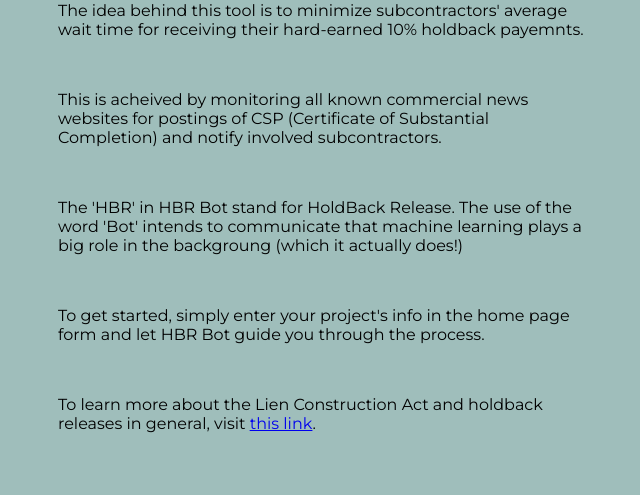
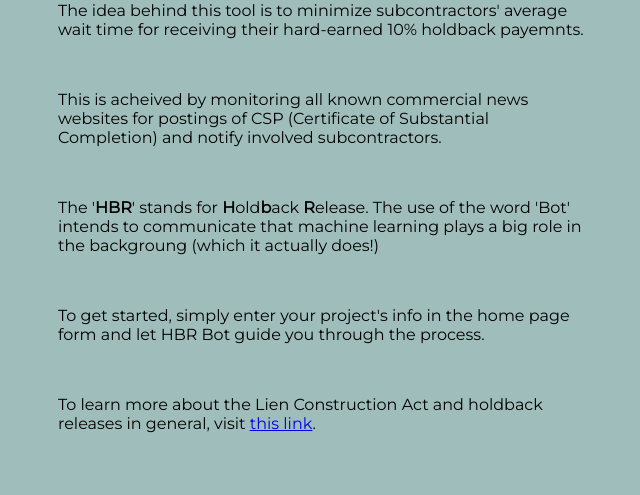
Before and after one commit to confirmationbias616/certificate_checker, a Flask app: page /about in a window 1280 px wide. Shown: the part 159-654 px from the top of the page, without its empty margins (318-958 px from the left). Run offline with Flask 2, Linux system fonts and the light colour scheme.

Commit message:
More style changes

```diff
--- a/templates/about.html
+++ b/templates/about.html
@@ -22,7 +22,7 @@
         </P>
         <br>
         <P class="blocktext">
-            The 'HBR' in HBR Bot stand for HoldBack Release. The use of the
+            The '<b>HBR</b>' stands for <b>H</b>old<b>b</b>ack <b>R</b>elease. The use of the
             word 'Bot' intends to communicate that machine learning plays a big role
             in the backgroung (which it actually does!)
         </P>
```
Also changed, not shown: templates/signup_confirmation.html (+4 -4 lines).
